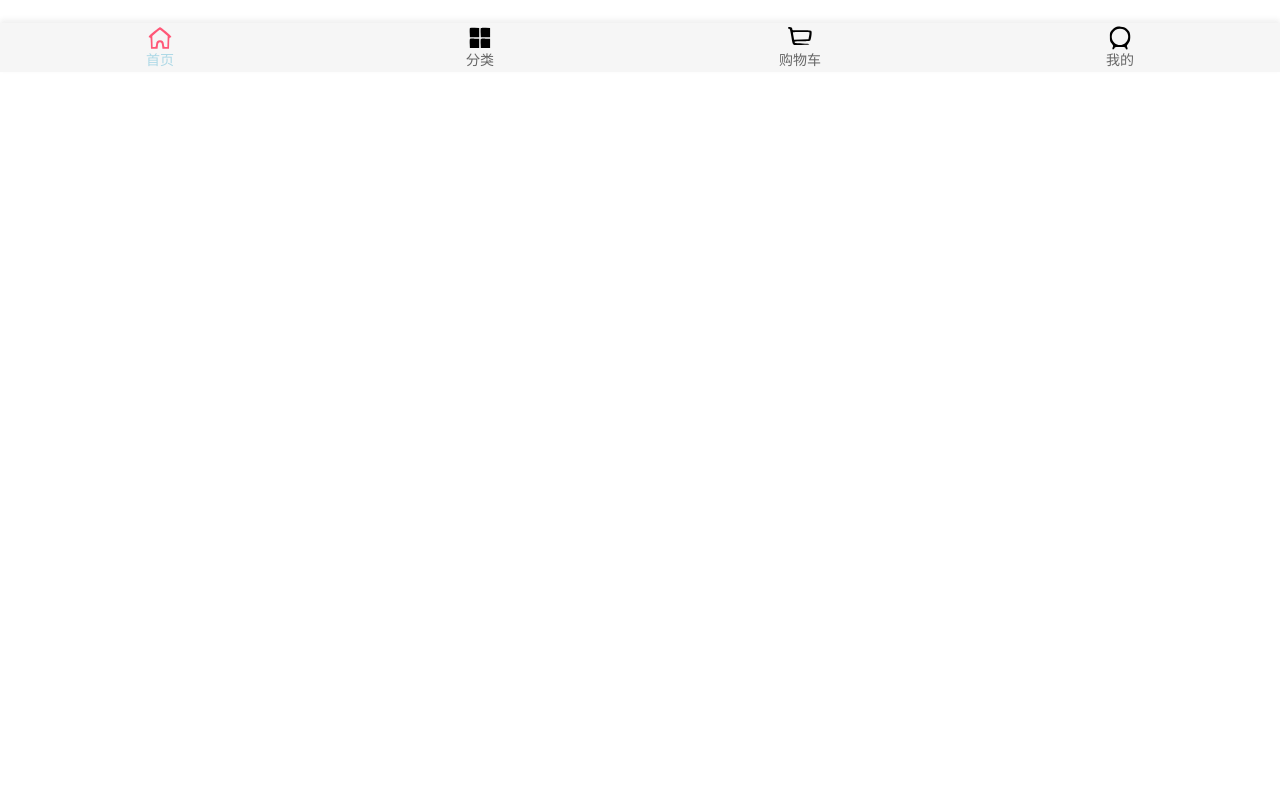
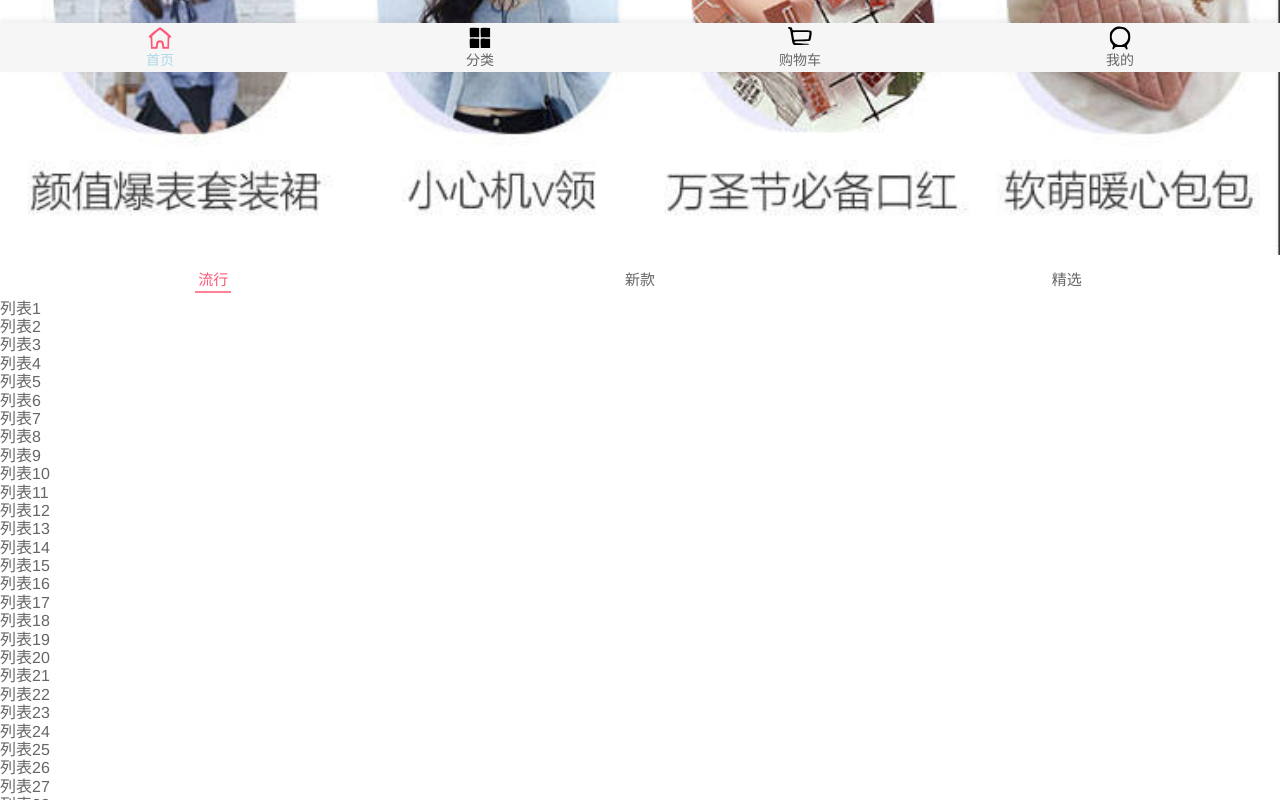
Before and after one commit to 690753315/supermall, a Vue app: page /home in a window 1280 px wide. Shown: the part 728-1528 px from the top of the page. Before the commit the page ends 800 px from the top, so only its background shows below. Built offline with nearby package versions, Linux system fonts and the light colour scheme; no server answers.

Commit message:
161 wei wan cheng

```diff
--- /dev/null
+++ b/src/components/content/tabControl/TabControl.vue
@@ -0,0 +1,68 @@
+<template>
+  <div class="tab-control">
+    <div v-for="(item, index) in titles" :key="item"
+      class="tab-control-item"
+      @click="itemClick(index)">
+      <!-- 动态绑定active类 -->
+      <span :class="{'active':currentIndex===index}">
+        {{item}}
+      </span>
+    </div>
+  </div>
+</template>
+
+<script>
+export default {
+  name: "TabControl",
+  data(){
+    return {
+      currentIndex: 0
+    }
+  },
+  props: {
+    titles:{
+      type: Array,
+      default(){
+        return []
+      }
+    }
+  },
+  methods:{
+    itemClick(index){
+      this.currentIndex = index
+    }
+  }
+}
+</script>
+
+<style>
+  .tab-control{
+    display: flex;
+
+    text-align: center;
+    height: 40px;
+    line-height: 40px;
+    font-size: 15px;
+
+    /* 暂时用这个控制，后面换其他的 */
+    position: sticky;
+    /* 滑到这个top值后固定 */
+    top: var(--nav-bar-height);
+
+    background-color: var(--color-background);
+  }
+
+  .tab-control-item{
+    flex: 1;
+  }
+
+  .tab-control-item>span{
+    padding: 3px;
+  }
+
+  .tab-control-item>span.active{
+    color: var(--color-high-text);
+    border-bottom: 2px solid var(--color-tint);
+  }
+
+</style>
--- a/src/network/home.js
+++ b/src/network/home.js
@@ -3,6 +3,16 @@
 
 export function getHomeMultidata(){
   return request({
-    url: 'home/multidata'
+    url: 'api/n3/home/multidata'
   })
 }
+
+export function getHomeGoods(type, page){
+  return request({
+    url: 'api/n3/home/data',
+    params: {
+      type,
+      page
+    }
+  })
+}
--- a/src/network/request.js
+++ b/src/network/request.js
@@ -2,7 +2,7 @@
 
 export function request(config){
   const instance = axios.create({
-    baseURL: 'http://123.207.32.32:8000'
+    baseURL: 'http://152.136.185.210:8000'
   })
 
   return instance(config)
--- a/src/views/home/Home.vue
+++ b/src/views/home/Home.vue
@@ -4,47 +4,212 @@
       <div slot="center">导航栏</div>
     </nav-bar>
 
+    <!-- 用props 父组件给子组件动态传值 -->
     <home-swiper :banners="banners"></home-swiper>
 
     <recommend-view :recommends="recommends"></recommend-view>
 
-    <h1>首页</h1>
+    <feature-view></feature-view>
+
+    <tab-control :titles="['流行', '新款', '精选']"></tab-control>
+
+    <!-- ul>li{列表$}*100 先用100个列表填充空间，不然高度不够，不能向下滑 -->
+    <ul>
+      <li>列表1</li>
+      <li>列表2</li>
+      <li>列表3</li>
+      <li>列表4</li>
+      <li>列表5</li>
+      <li>列表6</li>
+      <li>列表7</li>
+      <li>列表8</li>
+      <li>列表9</li>
+      <li>列表10</li>
+      <li>列表11</li>
+      <li>列表12</li>
+      <li>列表13</li>
+      <li>列表14</li>
+      <li>列表15</li>
+      <li>列表16</li>
+      <li>列表17</li>
+      <li>列表18</li>
+      <li>列表19</li>
+      <li>列表20</li>
+      <li>列表21</li>
+      <li>列表22</li>
+      <li>列表23</li>
+      <li>列表24</li>
+      <li>列表25</li>
+      <li>列表26</li>
+      <li>列表27</li>
+      <li>列表28</li>
+      <li>列表29</li>
+      <li>列表30</li>
+      <li>列表31</li>
+      <li>列表32</li>
+      <li>列表33</li>
+      <li>列表34</li>
+      <li>列表35</li>
+      <li>列表36</li>
+      <li>列表37</li>
+      <li>列表38</li>
+      <li>列表39</li>
+      <li>列表40</li>
+      <li>列表41</li>
+      <li>列表42</li>
+      <li>列表43</li>
+      <li>列表44</li>
+      <li>列表45</li>
+      <li>列表46</li>
+      <li>列表47</li>
+      <li>列表48</li>
+      <li>列表49</li>
+      <li>列表50</li>
+      <li>列表51</li>
+      <li>列表52</li>
+      <li>列表53</li>
+      <li>列表54</li>
+      <li>列表55</li>
+      <li>列表56</li>
+      <li>列表57</li>
+      <li>列表58</li>
+      <li>列表59</li>
+      <li>列表60</li>
+      <li>列表61</li>
+      <li>列表62</li>
+      <li>列表63</li>
+      <li>列表64</li>
+      <li>列表65</li>
+      <li>列表66</li>
+      <li>列表67</li>
+      <li>列表68</li>
+      <li>列表69</li>
+      <li>列表70</li>
+      <li>列表71</li>
+      <li>列表72</li>
+      <li>列表73</li>
+      <li>列表74</li>
+      <li>列表75</li>
+      <li>列表76</li>
+      <li>列表77</li>
+      <li>列表78</li>
+      <li>列表79</li>
+      <li>列表80</li>
+      <li>列表81</li>
+      <li>列表82</li>
+      <li>列表83</li>
+      <li>列表84</li>
+      <li>列表85</li>
+      <li>列表86</li>
+      <li>列表87</li>
+      <li>列表88</li>
+      <li>列表89</li>
+      <li>列表90</li>
+      <li>列表91</li>
+      <li>列表92</li>
+      <li>列表93</li>
+      <li>列表94</li>
+      <li>列表95</li>
+      <li>列表96</li>
+      <li>列表97</li>
+      <li>列表98</li>
+      <li>列表99</li>
+      <li>列表100</li>
+    </ul>
   </div>
 </template>
 
 <script>
+  // 导航栏
   import NavBar from 'components/common/navbar/NavBar'
-import {getHomeMultidata} from 'network/home'
+
+  // 轮播
   import HomeSwiper from 'views/home/childComps/HomeSwiper.vue'
+  // 推荐
   import RecommendView from 'views/home/childComps/RecommendView.vue'
+  // 本周流行
+  import FeatureView from 'views/home/childComps/FeatureView.vue'
+  // 流行、新款、精选 按钮
+  import TabControl from 'components/content/tabControl/TabControl'
+
+  // 网络请求
+  import {getHomeMultidata, getHomeGoods} from 'network/home'
 
   export default {
     name: 'home',
     data() {
       return {
         banners: [],
-      recommends: []
+        recommends: [],
+        // 商品列表数据
+        goods: {
+          // 流行
+          pop: {
+            page: 0,
+            list: []
+          },
+          // 新款
+          new: {
+            page: 0,
+            list: []
+          },
+          // 精选
+          sell: {
+            page: 0,
+            list: []
+          },
+        }
       }
     },
     components:{
       NavBar,
       HomeSwiper,
-    RecommendView
+      RecommendView,
+      FeatureView,
+      TabControl
     },
     created(){
+      // 为了简化created()里面的代码，把请求放到methods里进行，在created里面调用方法
+      this.getHomeMultidata()
+
+      this.getHomeGoods('pop', 1)
+    },
+    methods: {
+      getHomeMultidata(){
         getHomeMultidata().then( res => {
           // console.log(res)
           this.banners = res.data.data.banner.list
           this.recommends = res.data.data.recommend.list
         })
+      },
+      getHomeGoods(type, page){
+        getHomeGoods(type, page).then( res => {
+          this.goods.pop.list = res.data.data.list
+        })
+      }
     }
   }
 </script>
 
 <style>
+  #home{
+    padding-top: var(--nav-bar-height);
+  }
+
   .home-nav-bar{
     background-color: var(--color-tint);
     color: #fff;
     box-shadow: 0 1px 1px rgba(100,100,100,0.1);
+
+    /* 将导航栏固定在顶部 */
+    position: fixed;
+    top: 0;
+    /* 设置宽度100% */
+    left: 0;
+    right: 0;
+
+    z-index: 9;
   }
+
+
 </style>
--- /dev/null
+++ b/src/views/home/childComps/FeatureView.vue
@@ -0,0 +1,19 @@
+<template>
+  <div class="feature">
+    <a href="https://act.mogujie.com/zzlx67">
+      <img src="~assets/img/home/recommend_bg.jpg">
+    </a>
+  </div>
+</template>
+
+<script>
+export default {
+  name: 'FeatureView'
+}
+</script>
+
+<style>
+  .feature>a>img{
+    width: 100%;
+  }
+</style>
--- a/src/views/home/childComps/HomeSwiper.vue
+++ b/src/views/home/childComps/HomeSwiper.vue
@@ -9,6 +9,7 @@
 </template>
 
 <script>
+// 如果是index开头的文件，路径可以省略不写   下面省略了 '/index.js'
 import {Swiper, SwiperItem} from 'components/common/swiper'
 export default {
   name: 'HomeSwiper',
@@ -19,6 +20,7 @@
   props:{
     banners:{
       type: Array,
+      // default也可以是个函数，返回一个数据
       default(){
         return []
       }
```
Lines whose indentation alone changed are shown as unchanged.
